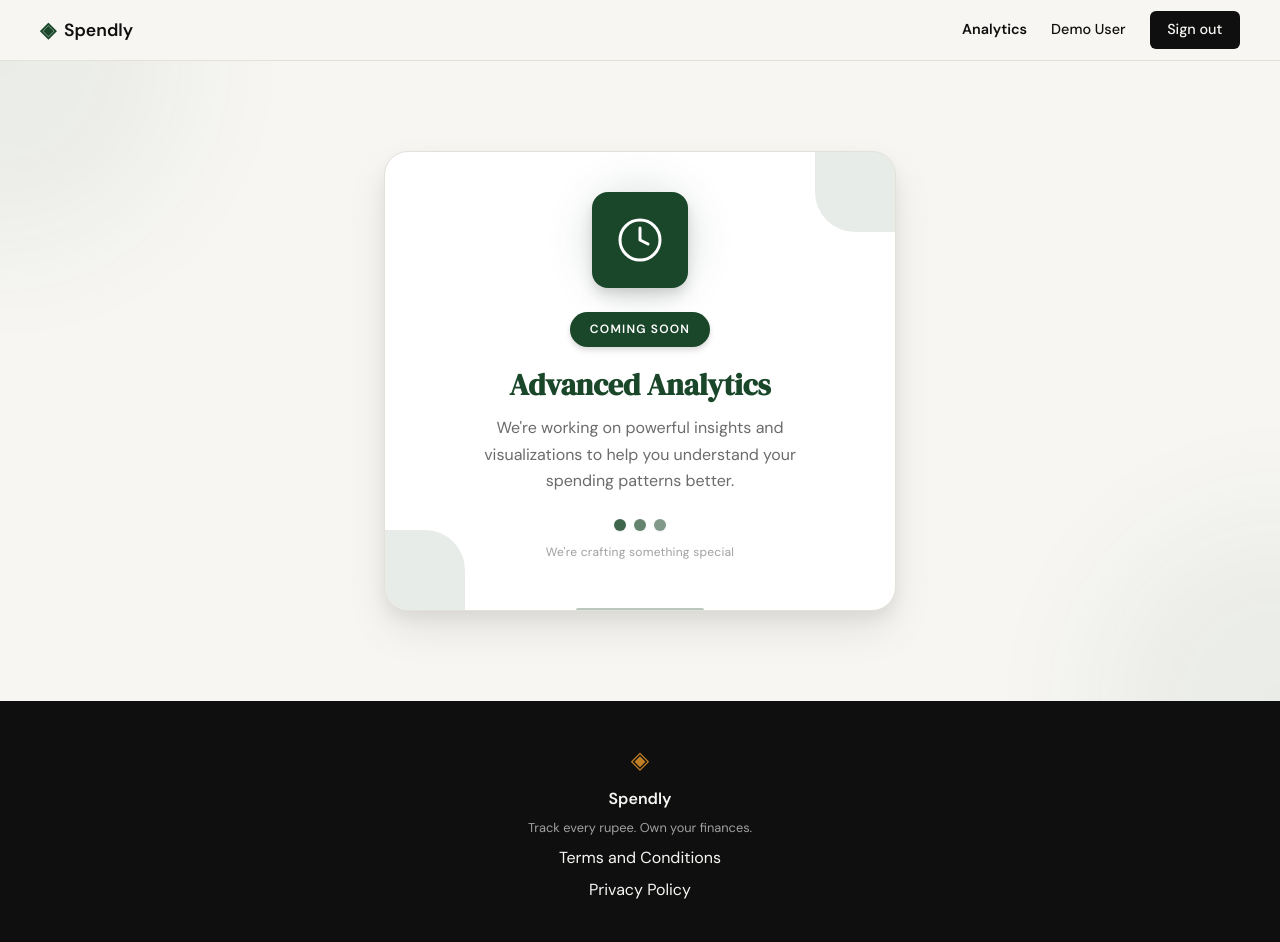
After one commit to herambv/Spendly-Practice, a Flask app: page /analytics in a window 1280 px wide. The commit adds this page. Run offline with Flask 3, Linux system fonts and the light colour scheme; a user stored in the database is signed in.

Commit message:
add coming soon page

```diff
--- a/app.py
+++ b/app.py
@@ -159,6 +159,13 @@ def profile():
     )
 
 
+@app.route("/analytics")
+def analytics():
+    if not session.get("user_id"):
+        return redirect(url_for("login"))
+    return render_template("analytics.html")
+
+
 @app.route("/expenses/add")
 def add_expense():
     return "Add expense — coming in Step 7"
--- a/static/css/style.css
+++ b/static/css/style.css
@@ -1027,3 +1027,175 @@ a { color: inherit; text-decoration: none; }
     .filter-custom { flex-direction: column; }
     .filter-date { width: 100%; }
 }
+
+/* ------------------------------------------------------------------ */
+/* Nav active state                                                    */
+/* ------------------------------------------------------------------ */
+
+.nav-active {
+    color: var(--ink) !important;
+    font-weight: 600;
+}
+
+/* ------------------------------------------------------------------ */
+/* Analytics page                                                      */
+/* ------------------------------------------------------------------ */
+
+.analytics-page {
+    min-height: calc(100vh - 60px - 100px);
+    display: flex;
+    align-items: center;
+    justify-content: center;
+    padding: 3rem 2rem;
+    position: relative;
+    overflow: hidden;
+    background: var(--paper);
+}
+
+.analytics-blob {
+    position: absolute;
+    width: 384px;
+    height: 384px;
+    background: var(--accent);
+    border-radius: 50%;
+    opacity: 0.05;
+    filter: blur(64px);
+    pointer-events: none;
+}
+
+.analytics-blob--tl { top: -192px; left: -192px; }
+.analytics-blob--br { bottom: -192px; right: -192px; }
+
+.analytics-card {
+    position: relative;
+    background: var(--paper-card);
+    border: 1px solid var(--border);
+    border-radius: 24px;
+    width: 100%;
+    max-width: 512px;
+    padding: 2.5rem 2.5rem 3rem;
+    display: flex;
+    flex-direction: column;
+    align-items: center;
+    text-align: center;
+    box-shadow: 0 20px 40px rgba(0, 0, 0, 0.08), 0 8px 16px rgba(0, 0, 0, 0.06);
+    overflow: hidden;
+}
+
+.analytics-corner {
+    position: absolute;
+    width: 80px;
+    height: 80px;
+    background: var(--accent);
+    opacity: 0.1;
+    pointer-events: none;
+}
+
+.analytics-corner--tr { top: 0; right: 0; border-bottom-left-radius: 50%; }
+.analytics-corner--bl { bottom: 0; left: 0; border-top-right-radius: 50%; }
+
+.analytics-icon-wrap {
+    position: relative;
+    width: 96px;
+    height: 96px;
+    margin-bottom: 1.5rem;
+}
+
+.analytics-icon-glow {
+    position: absolute;
+    inset: 0;
+    background: var(--accent);
+    border-radius: 50%;
+    opacity: 0.2;
+    filter: blur(24px);
+}
+
+.analytics-icon-box {
+    position: absolute;
+    inset: 0;
+    background: var(--accent);
+    border-radius: 16px;
+    display: flex;
+    align-items: center;
+    justify-content: center;
+    box-shadow: 0 10px 15px rgba(0, 0, 0, 0.1), 0 4px 6px rgba(0, 0, 0, 0.05);
+}
+
+.analytics-icon-box svg {
+    width: 48px;
+    height: 48px;
+    stroke: var(--paper-card);
+    stroke-width: 1.5;
+}
+
+.analytics-badge {
+    background: var(--accent);
+    color: var(--paper-card);
+    font-size: 0.75rem;
+    font-weight: 600;
+    letter-spacing: 0.1em;
+    text-transform: uppercase;
+    padding: 0.5rem 1.25rem;
+    border-radius: 999px;
+    margin-bottom: 1.25rem;
+    box-shadow: 0 4px 6px rgba(0, 0, 0, 0.1), 0 2px 4px rgba(0, 0, 0, 0.06);
+}
+
+.analytics-title {
+    font-family: var(--font-display);
+    font-size: 1.875rem;
+    color: var(--accent);
+    margin-bottom: 0.75rem;
+    line-height: 1.2;
+}
+
+.analytics-desc {
+    font-size: 1rem;
+    color: var(--ink-muted);
+    line-height: 1.65;
+    max-width: 384px;
+    margin-bottom: 1.5rem;
+}
+
+.analytics-footer {
+    display: flex;
+    flex-direction: column;
+    align-items: center;
+    gap: 0.75rem;
+}
+
+.analytics-dots {
+    display: flex;
+    gap: 0.5rem;
+    align-items: center;
+}
+
+.analytics-dot {
+    width: 12px;
+    height: 12px;
+    border-radius: 50%;
+    background: var(--accent);
+    box-shadow: 0 1px 3px rgba(0, 0, 0, 0.1);
+}
+
+.analytics-dot--1 { opacity: 0.83; }
+.analytics-dot--2 { opacity: 0.67; }
+.analytics-dot--3 { opacity: 0.55; }
+
+.analytics-tagline {
+    font-size: 0.75rem;
+    color: var(--ink-faint);
+    letter-spacing: 0.02em;
+}
+
+.analytics-card-shadow {
+    position: absolute;
+    bottom: -2px;
+    left: 50%;
+    transform: translateX(-50%);
+    width: 128px;
+    height: 4px;
+    background: var(--accent);
+    border-radius: 999px;
+    opacity: 0.3;
+}
--- /dev/null
+++ b/templates/analytics.html
@@ -0,0 +1,40 @@
+{% extends "base.html" %}
+{% block title %}Analytics — Spendly{% endblock %}
+
+{% block content %}
+<section class="analytics-page">
+    <div class="analytics-blob analytics-blob--tl"></div>
+    <div class="analytics-blob analytics-blob--br"></div>
+
+    <div class="analytics-card">
+        <div class="analytics-corner analytics-corner--tr"></div>
+        <div class="analytics-corner analytics-corner--bl"></div>
+
+        <div class="analytics-icon-wrap">
+            <div class="analytics-icon-glow"></div>
+            <div class="analytics-icon-box">
+                <i data-lucide="clock"></i>
+            </div>
+        </div>
+
+        <div class="analytics-badge">Coming Soon</div>
+
+        <h1 class="analytics-title">Advanced Analytics</h1>
+
+        <p class="analytics-desc">
+            We're working on powerful insights and visualizations to help you understand your spending patterns better.
+        </p>
+
+        <div class="analytics-footer">
+            <div class="analytics-dots">
+                <span class="analytics-dot analytics-dot--1"></span>
+                <span class="analytics-dot analytics-dot--2"></span>
+                <span class="analytics-dot analytics-dot--3"></span>
+            </div>
+            <p class="analytics-tagline">We're crafting something special</p>
+        </div>
+
+        <div class="analytics-card-shadow"></div>
+    </div>
+</section>
+{% endblock %}
--- a/templates/base.html
+++ b/templates/base.html
@@ -20,6 +20,7 @@
             </a>
             <div class="nav-links">
                 {% if session.get('user_id') %}
+                    <a href="{{ url_for('analytics') }}" class="{{ 'nav-active' if request.endpoint == 'analytics' else '' }}">Analytics</a>
                     <span>{{ session['user_name'] }}</span>
                     <a href="{{ url_for('logout') }}" class="nav-cta">Sign out</a>
                 {% else %}
```
